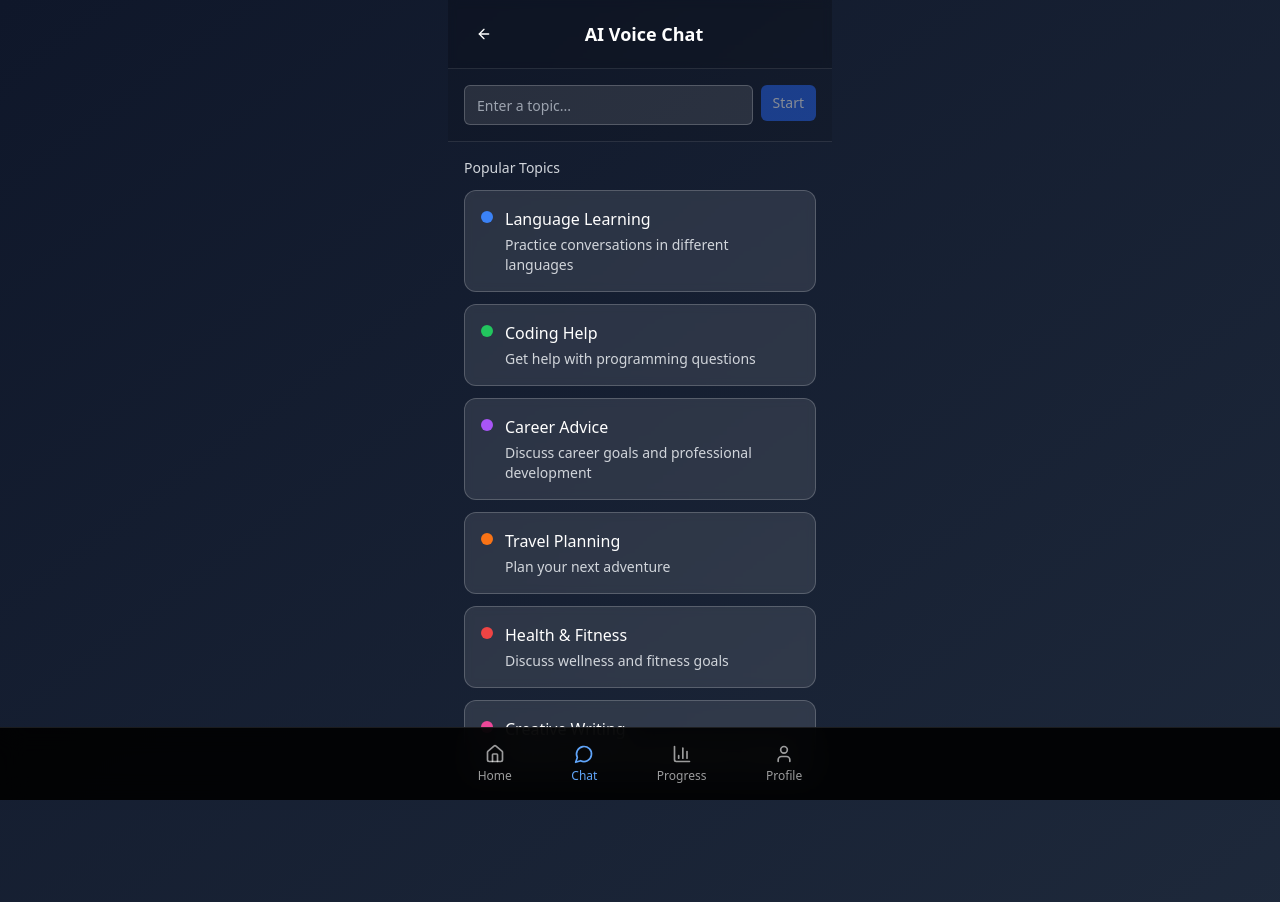
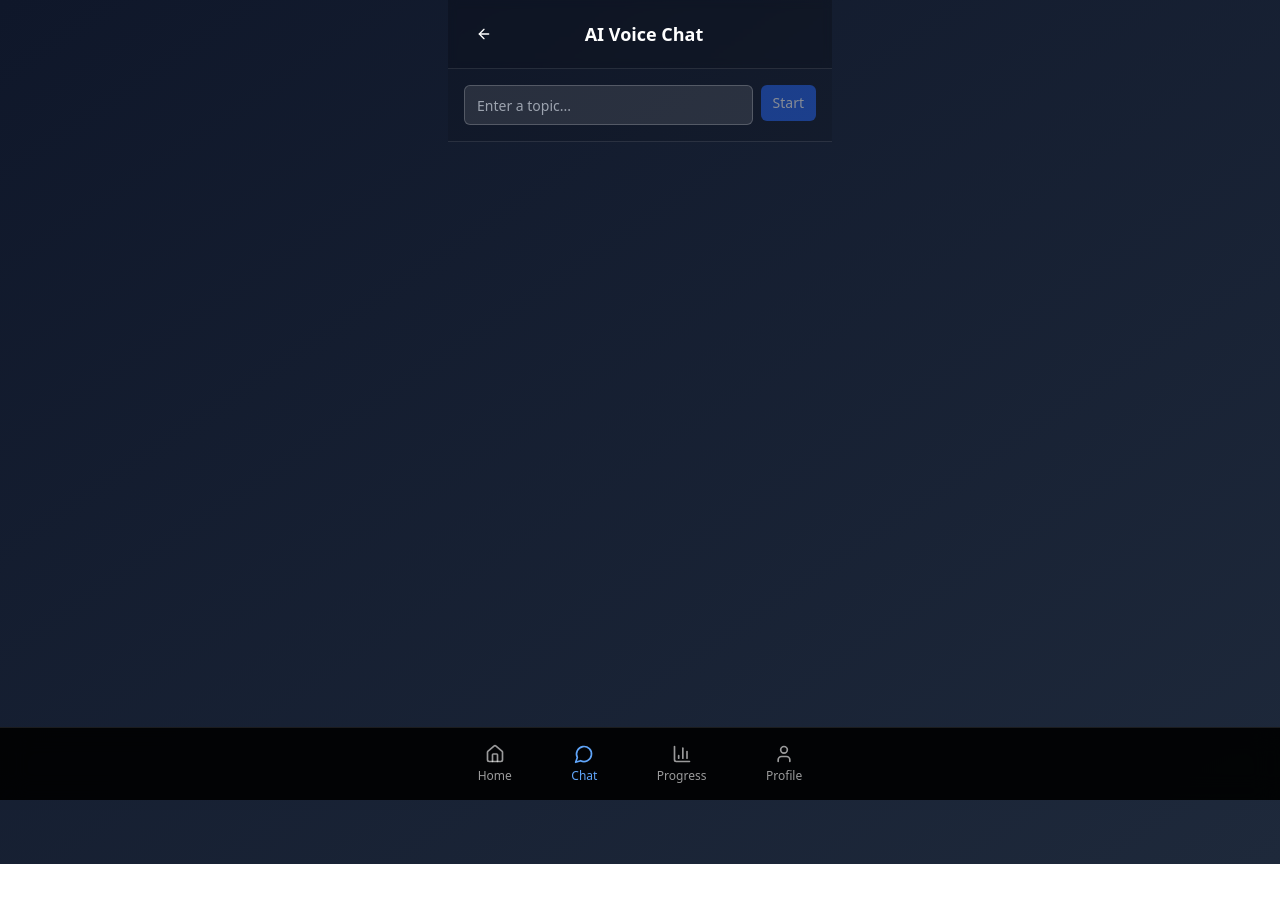
Before and after one commit to eshadowing/eshadowing.github.io, a React (Vite) app: page /chat in a window 1280 px wide. Shown: the top 902 px of the page. After the commit the page ends 864 px from the top, so only its background shows below. Built offline with nearby package versions, Linux system fonts and the light colour scheme.

Commit message:
Fix: Show/hide popular topics
Show popular topics on search click, hide on blur.

```diff
--- a/src/pages/Chat.tsx
+++ b/src/pages/Chat.tsx
@@ -42,6 +42,7 @@ const Chat = () => {
   const [customTopic, setCustomTopic] = useState('');
   const [messages, setMessages] = useState<Message[]>([]);
   const [isListening, setIsListening] = useState(false);
+  const [isSearchFocused, setIsSearchFocused] = useState(false);
   const recognitionRef = useRef<any>(null);
 
   useEffect(() => {
@@ -177,6 +178,8 @@ const Chat = () => {
               placeholder="Enter a topic..."
               className="bg-white/10 border-white/20 text-white placeholder:text-gray-400"
               onKeyPress={handleKeyPress}
+              onFocus={() => setIsSearchFocused(true)}
+              onBlur={() => setTimeout(() => setIsSearchFocused(false), 200)}
             />
             <Button
               onClick={handleCustomTopic}
@@ -191,7 +194,7 @@ const Chat = () => {
 
         {/* Content Area */}
         <div className="flex-1 pb-24">
-          {!selectedTopic ? (
+          {(!selectedTopic && isSearchFocused) ? (
             /* Popular Topics - Only show when no topic selected */
             <div className="p-4 space-y-3">
               <h2 className="text-sm font-medium text-gray-300">Popular Topics</h2>
```
